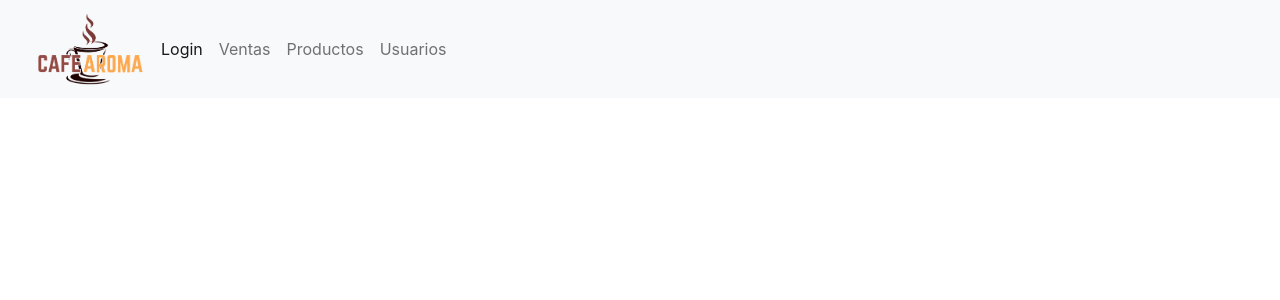
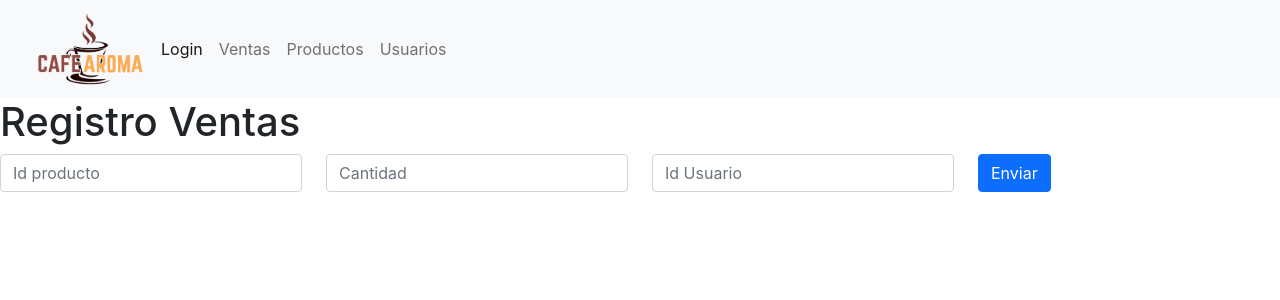
Before and after one commit to jhonatanRiosC/ProyectoCiclo3, a React (Create React App) app: page /Formulario in a window 1280 px wide. Shown: the top 300 px of the page. Built offline with nearby package versions, Linux system fonts and the light colour scheme.

Commit message:
formulario avance

```diff
--- a/package.json
+++ b/package.json
@@ -9,7 +9,7 @@
     "react": "^17.0.2",
     "react-dom": "^17.0.2",
     "react-router-dom": "^5.3.0",
-    "react-scripts": "4.0.3",
+    "react-scripts": "^4.0.3",
     "web-vitals": "^1.1.2"
   },
   "scripts": {
--- a/src/App.js
+++ b/src/App.js
@@ -5,6 +5,8 @@ import ProductosPage from './productos/ProductosPage.jsx';
 import UsuariosPage from './usuarios/UsuariosPage.jsx';
 import { BrowserRouter as Router, Switch, Route } from 'react-router-dom';
 import NavbarComponent from './shared/components/navbar/NavbarComponent';
+import Formulario from './shared/components/Formulario/Formulario.jsx';
+
 
 
 function App() {
@@ -24,6 +26,9 @@ function App() {
         <Route path="/usuarios" exact>
           <UsuariosPage />
         </Route>
+        <Route path="/Formulario" exact>
+          <Formulario />
+        </Route>
       </Switch>
     </Router>
   );
--- /dev/null
+++ b/src/shared/components/Formulario/Formulario.jsx
@@ -0,0 +1,65 @@
+import React, { Fragment, useState } from "react";
+
+const Formulario = () => {
+    const [datos,setDatos] = useState({
+        idproducto :'',
+        Cantidad : '',
+        Idusuario : ''
+
+    })
+
+    const handleInputChange = (event) => {
+        console.log(event.target.value)
+        setDatos({
+            ...datos,
+            [event.target.idproducto] : (event.target.value)
+        })
+
+    }
+
+
+
+    return (
+        <Fragment >
+            <h1 >Registro Ventas</h1>
+            <form className="row">
+                <div className="col-md-3">
+                    <input placeholder="Id producto" className="form-control" type="text" name="idproducto" onChange={handleInputChange}
+
+
+                    />
+                </div>
+                <div className="col-md-3">
+                    <input placeholder="Cantidad" className="form-control" type="number" name="Cantidad" onChange={handleInputChange}
+
+
+                    />
+                </div>
+                <div className="col-md-3">
+                    <input placeholder="Id Usuario" className="form-control" type="text" name="Idusuario" onChange={handleInputChange}
+
+
+                    />
+                </div>
+                <div className="col-md-3">
+                    <button className="btn btn-primary" type="submit">Enviar</button>
+                </div>
+
+            </form>
+
+
+
+        </Fragment>
+
+
+
+
+
+
+
+    );
+
+
+}
+
+export default Formulario;
```
Also changed, not shown: 1 other file (tests, documents, lock files or other folders).
